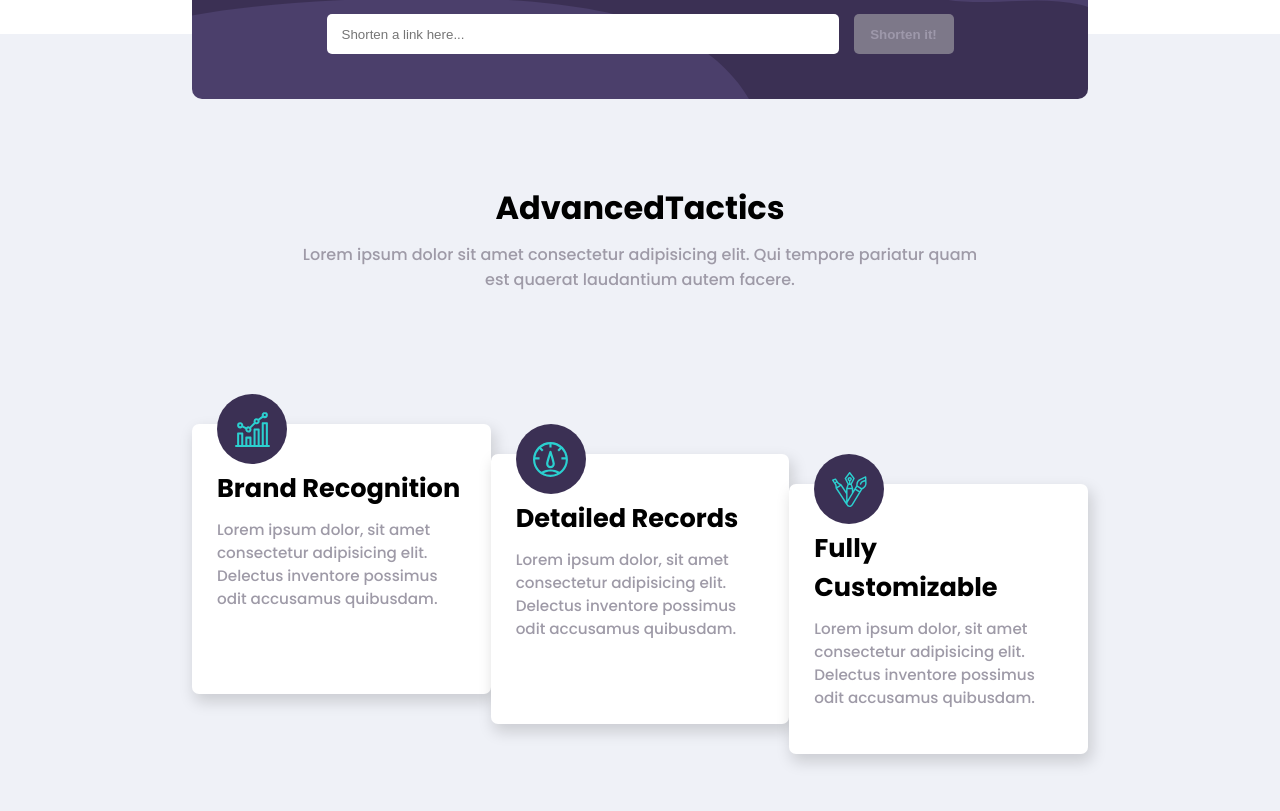
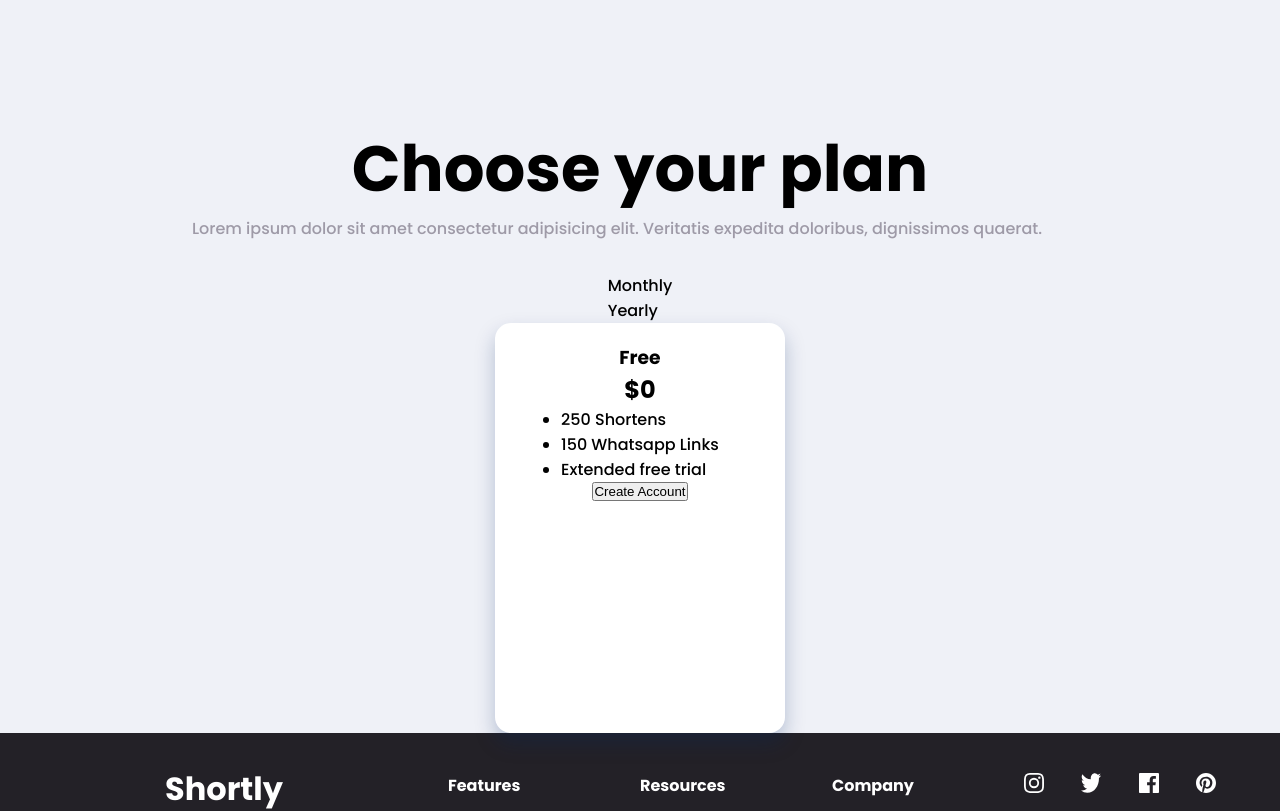
Before and after one commit to moodyomar/shortly, a React (Create React App) app: page /pricing in a window 1280 px wide. Shown: the part 680-1491 px from the top of the page. Built offline with nearby package versions, Linux system fonts and the light colour scheme; the HTML template or start-up script is replaced by a standard one.

Commit message:
init pricing comp

```diff
--- a/src/App.js
+++ b/src/App.js
@@ -1,5 +1,5 @@
 import {Home,Features,Pricing} from './pages'
-import { Navbar } from './components';
+import { Footer, Navbar } from './components';
 import {
   BrowserRouter,
   Routes,
@@ -17,6 +17,9 @@ function App() {
      <Route path="features" element={<Features />} />
      <Route path="pricing" element={<Pricing />} />
     </Routes>
+    <footer>
+      <Footer />
+    </footer>
     </BrowserRouter>
     </div>
   );
--- a/src/components/Header/header.css
+++ b/src/components/Header/header.css
@@ -65,10 +65,12 @@ align-items: center;
   .right-col{
 order: 1;
 width: 100vw;
+display: flex;
+justify-content: center;
   }
   .right-col img{
     align-items: center;
-    /* width: 110vw !important; */
+    width: 80%;
   }
 }
 
@@ -88,8 +90,4 @@ width: 100vw;
     width: 100px;
     width: 135px;
   }
-
-  .right-col img{
-    width: 100%;
-  }
 }
--- /dev/null
+++ b/src/components/Plans/Plans.css
@@ -0,0 +1,21 @@
+.Plans {
+    width: 100vw;
+    background-color: #EFF1F7;
+    padding-top: 150px;
+    display: flex;
+    flex-direction: column;
+    justify-content: center;
+    align-items: center;
+}
+
+.plan-card {
+    display: flex;
+    flex-direction: column;
+    align-items: center;
+    width: 290px;
+    height: 410px;
+    background: #FFFFFF;
+    box-shadow: 0px 10px 20px rgba(0, 40, 100, 0.25);
+    border-radius: 16px;
+    padding: 20px 20px;
+}
--- /dev/null
+++ b/src/components/Plans/Plans.js
@@ -0,0 +1,32 @@
+import './Plans.css'
+
+
+const Plans = () => {
+
+    return (
+
+        <div className='Plans'>
+            <h1>Choose your plan</h1>
+            <p>Lorem ipsum dolor sit amet consectetur adipisicing elit. Veritatis expedita doloribus, dignissimos quaerat.</p>
+            <div className="period-btns">
+                <div className="monthly-btn">Monthly</div>
+                <div className="yearly-btn">Yearly</div>
+            </div>
+            <div className="plans-cards">
+                <div className="plan-card">
+                    <h3 className='plan-status'>Free</h3>
+                    <h2 className='plan-price'>$0</h2>
+                    <ul className='plan-list'>
+                        <li>250 Shortens</li>
+                        <li>150 Whatsapp Links</li>
+                        <li>Extended free trial</li>
+                    </ul>
+                    <button>Create Account</button>
+                </div>
+            </div>
+        </div>
+
+    )
+}
+
+export default Plans
--- a/src/components/index.js
+++ b/src/components/index.js
@@ -2,5 +2,6 @@ export {default as Navbar} from './Navbar/Navbar'
 export {default as Header} from './Header/Header'
 export {default as Shortner} from './Shortner/Shortner'
 export {default as AdvancedTactics} from './AdvancedTactics/AdvancedTactics'
+export {default as Plans} from './Plans/Plans'
 export {default as BoostLinks} from './BoostLinks/BoostLinks'
 export {default as Footer} from './Footer/Footer'
--- a/src/pages/Features/Features.js
+++ b/src/pages/Features/Features.js
@@ -1,6 +1,6 @@
 // import './Features.css'
 import working_man from '../../images/Chat-pana.svg'
-import {AdvancedTactics, Footer, Header } from "../../components"
+import {AdvancedTactics,Header } from "../../components"
 import Whatsapp from '../../components/Whatsapp/Whatsapp'
 
 
@@ -18,9 +18,6 @@ return(
       <Whatsapp/>
       <AdvancedTactics/>
     </main>
-    <footer>
-      <Footer />
-    </footer>
 </div>
 
 )
--- a/src/pages/Home/Home.js
+++ b/src/pages/Home/Home.js
@@ -1,4 +1,4 @@
-import { Header, Shortner,Footer,BoostLinks,AdvancedTactics }
+import { Header, Shortner,BoostLinks,AdvancedTactics }
  from '../../components'
  import working_man from '../../images/illustration-working.svg'
 
@@ -18,9 +18,6 @@ return(
       <AdvancedTactics />
       <BoostLinks />
     </main>
-    <footer>
-      <Footer />
-    </footer>
   </div>
 
 )
--- a/src/pages/Pricing/Pricing.js
+++ b/src/pages/Pricing/Pricing.js
@@ -1,11 +1,19 @@
-
+import {Plans, Header } from "../../components"
+import subscriptions from '../../images/subscriptions.svg'
 
 const Pricing = () => {
 
 return(
 
 <div className='Pricing'>
-<h1>Pricing</h1>
+<header>
+<Header image={subscriptions}
+      heading={'Pick the best plan for your budget '}
+      para={"Pick the best plan the suits you well without any commitment, you can cancel anytime you wish."} />
+</header>
+<main>
+    <Plans/>
+</main>
 </div>
 
 )
--- a/src/pages/index.js
+++ b/src/pages/index.js
@@ -1,3 +1,3 @@
 export {default as Home} from './Home/Home'
 export {default as Features} from './Features/Features'
-export {default as Pricing} from './Home/Home'
+export {default as Pricing} from './Pricing/Pricing'
```
Also changed, not shown: src/images/subscriptions.svg (added).
